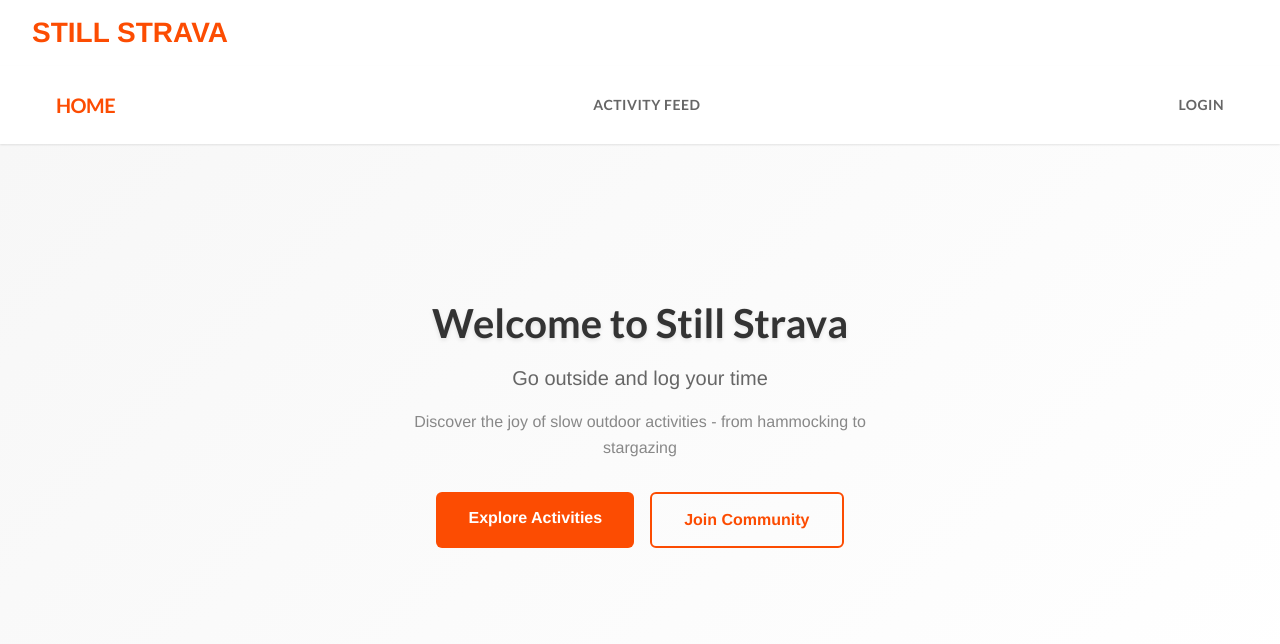
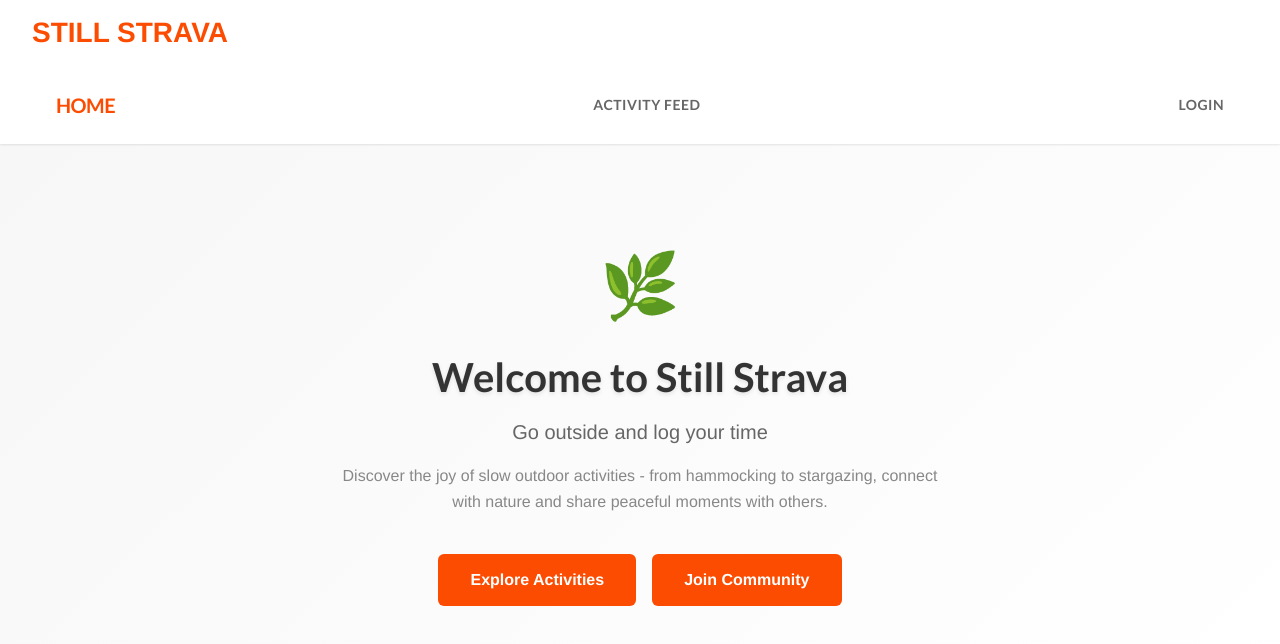
Before and after one commit to ThisbeSchoJo/still-strava, a React (Create React App) app in the folder client/: page / in a window 1280 px wide. Shown: the top 644 px of the page. Built offline with nearby package versions, Linux system fonts and the light colour scheme.

Commit message:
Added hero icon to Home.js and respective styling in home.css, also made Join Community button match Explore Activities button

```diff
--- a/client/src/components/Home.js
+++ b/client/src/components/Home.js
@@ -4,11 +4,12 @@ import { Link } from "react-router-dom";
 function Home() {
   return (
     <div className="homepage">
+      <div className="hero-icon">🌿</div>
       <h2>Welcome to Still Strava</h2>
       <p className="subtitle">Go outside and log your time</p>
       <p className="description">
         Discover the joy of slow outdoor activities - from hammocking to
-        stargazing
+        stargazing, connect with nature and share peaceful moments with others.
       </p>
       <div className="cta-buttons">
         <Link to="/activity-feed" className="cta-button primary">
--- a/client/src/styling/home.css
+++ b/client/src/styling/home.css
@@ -9,6 +9,22 @@
   text-align: center;
   padding: 2rem;
   background: linear-gradient(135deg, #f7f7f7 0%, #ffffff 100%);
+}
+
+.hero-icon {
+  font-size: 4rem;
+  margin-bottom: 1rem;
+  animation: gentleFloat 3s ease-in-out infinite;
+}
+
+@keyframes gentleFloat {
+  0%,
+  100% {
+    transform: translateY(0px);
+  }
+  50% {
+    transform: translateY(-10px);
+  }
 }
 
 .homepage h2 {
@@ -29,8 +45,8 @@
 .homepage .description {
   font-size: 1rem;
   color: #888;
-  margin-bottom: 2rem;
-  max-width: 500px;
+  margin-bottom: 2.5rem;
+  max-width: 600px;
   line-height: 1.6;
 }
 
@@ -67,16 +83,14 @@
 }
 
 .cta-button.secondary {
-  background-color: transparent;
-  color: #fc4c02;
-  border: 2px solid #fc4c02;
+  background-color: #fc4c02;
+  color: white;
 }
 
 .cta-button.secondary:hover {
-  background-color: #fc4c02;
-  color: white;
+  background-color: #e34402;
   transform: translateY(-2px);
-  box-shadow: 0 6px 16px rgba(252, 76, 2, 0.2);
+  box-shadow: 0 6px 16px rgba(252, 76, 2, 0.3);
 }
 
 /* Responsive design */
@@ -84,6 +98,10 @@
   .homepage {
     padding: 1rem;
     min-height: 60vh;
+  }
+
+  .hero-icon {
+    font-size: 3rem;
   }
 
   .homepage h2 {
@@ -96,6 +114,7 @@
 
   .homepage .description {
     font-size: 0.95rem;
+    margin-bottom: 2rem;
   }
 
   .cta-buttons {
```
